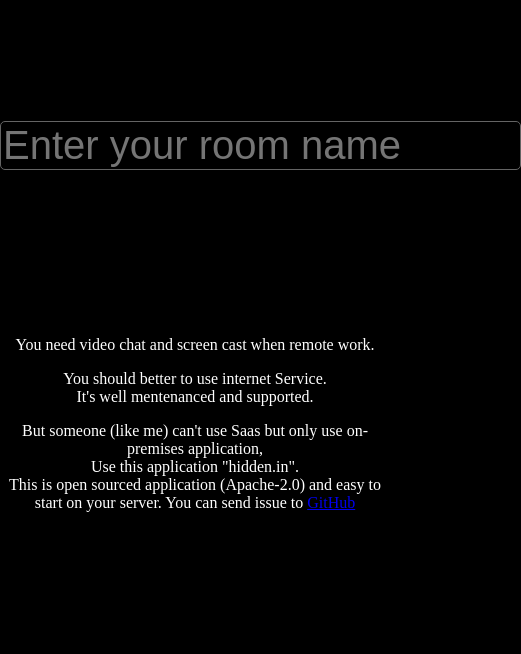
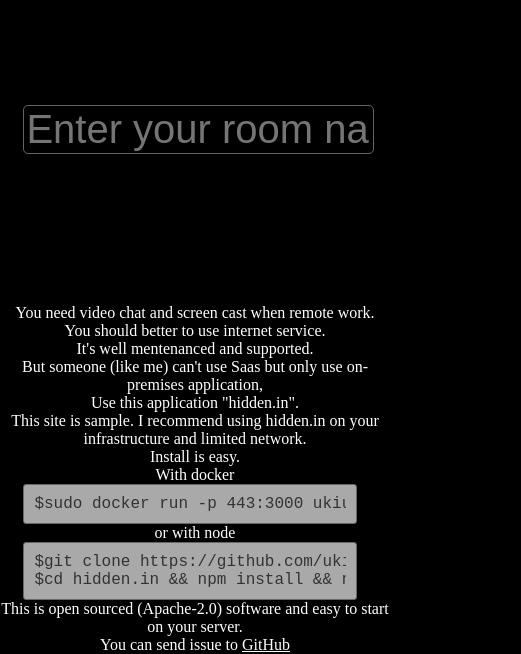
Before and after one commit to ukiuni/hidden.in, a website: page static/index.html in a window 390 px wide. Shown: the part 245-899 px from the top of the page, 521 px wide, since content can reach past the window. Before the commit the page ends 860 px from the top, so only its background shows below. Drawn offline with Linux system fonts and the light colour scheme.

Commit message:
Adjust to smartphone.

```diff
--- a/static/index.html
+++ b/static/index.html
@@ -5,8 +5,23 @@
     <title>hidden.in</title>
     <link rel="stylesheet" type="text/css" href="css/app.css">
     <style>
+        html,
+        body,
+        div,
+        p,
+        img {
+            margin: 0;
+            padding: 0;
+        }
+
+        html {
+            font-size: 100%;
+            width: 100%;
+        }
+
         body {
             position: relative;
+            width: 100%;
         }
 
         #logo p {
@@ -64,6 +79,7 @@
             z-index: 999;
             border-radius: 5px;
             color: white;
+            margin: 0;
             background-color: rgba(0, 0, 0, 100);
             border: 1px solid rgba(100, 100, 100, 100);
         }
@@ -72,13 +88,56 @@
             text-align: center;
             position: relative;
             top: -150px;
+            max-width: 100%;
+            padding: 0;
+        }
+
+        @media screen and (max-width: 480px) {
+            input {
+                width: 90%;
+                box-sizing: border-box;
+                margin-left: 2%;
+            }
+
+            .titleImg {
+                width: 90%;
+                margin-left: 2%;
+            }
+        }
+
+        @media screen and (min-width: 481px) {
+            input {
+                width: 50%;
+            }
         }
 
         #article {
             text-align: center;
             color: white;
         }
+
+        .codeDiv {
+            background-color: darkgray;
+            border-radius: 3px;
+            border: 1px solid #666;
+            width: 80%;
+            margin-left: 6%;
+            text-align: left;
+            padding: 10px;
+        }
+
+        pre {
+            margin: 0;
+            font-size: 1rem;
+            overflow: hidden;
+        }
+
+        code {
+            font-size: 1rem;
+            color: #333;
+        }
     </style>
+    <meta name="viewport" content="width=device-width,initial-scale=1">
 </head>
 
 <body>
@@ -86,10 +145,10 @@
         <div id="readImage">
         </div>
         <p>
-            You might use the saas but
+            You might use the SaaS but
         </p>
         <p>
-            <img src="images/logo.png">
+            <img class="titleImg" src="images/logo.png">
         </p>
     </div>
     <div id="inputArea">
@@ -101,11 +160,29 @@
             You need video chat and screen cast when remote work.
         </p>
         <p>
-            You should better to use internet Service.<br /> It's well mentenanced and supported.
+            You should better to use internet service.<br /> It's well mentenanced and supported.
         </p>
         <p>
-            But someone (like me) can't use Saas but only use on-premises application,<br /> Use this application "hidden.in".<br
-            /> This is open sourced application (Apache-2.0) and easy to start on your server. You can send issue to <a href="//github.com/ukiuni/hidden.in">GitHub</a>
+            But someone (like me) can't use Saas but only use on-premises application,<br /> Use this application "hidden.in".
+        </p>
+        <p class="onlySampleSite">
+            This site is sample. I recommend using hidden.in on your infrastructure and limited network.<br /> Install is
+            easy.
+            <br /> With docker<br />
+            <div class="codeDiv">
+                <pre><code>$sudo docker run -p 443:3000 ukiuni/hidden.in</code></pre>
+            </div>
+            or with node
+            <div class="codeDiv">
+                <pre><code>$git clone https://github.com/ukiuni/hidden.in.git
+$cd hidden.in &amp;&amp; npm install &amp;&amp; npm start</code></pre>
+            </div>
+        </p>
+        <p>
+            This is open sourced (Apache-2.0) software and easy to start on your server.
+        </p>
+        <p>
+            You can send issue to <a href="//github.com/ukiuni/hidden.in" style="color:white">GitHub</a>
         </p>
     </div>
     <script>
```
